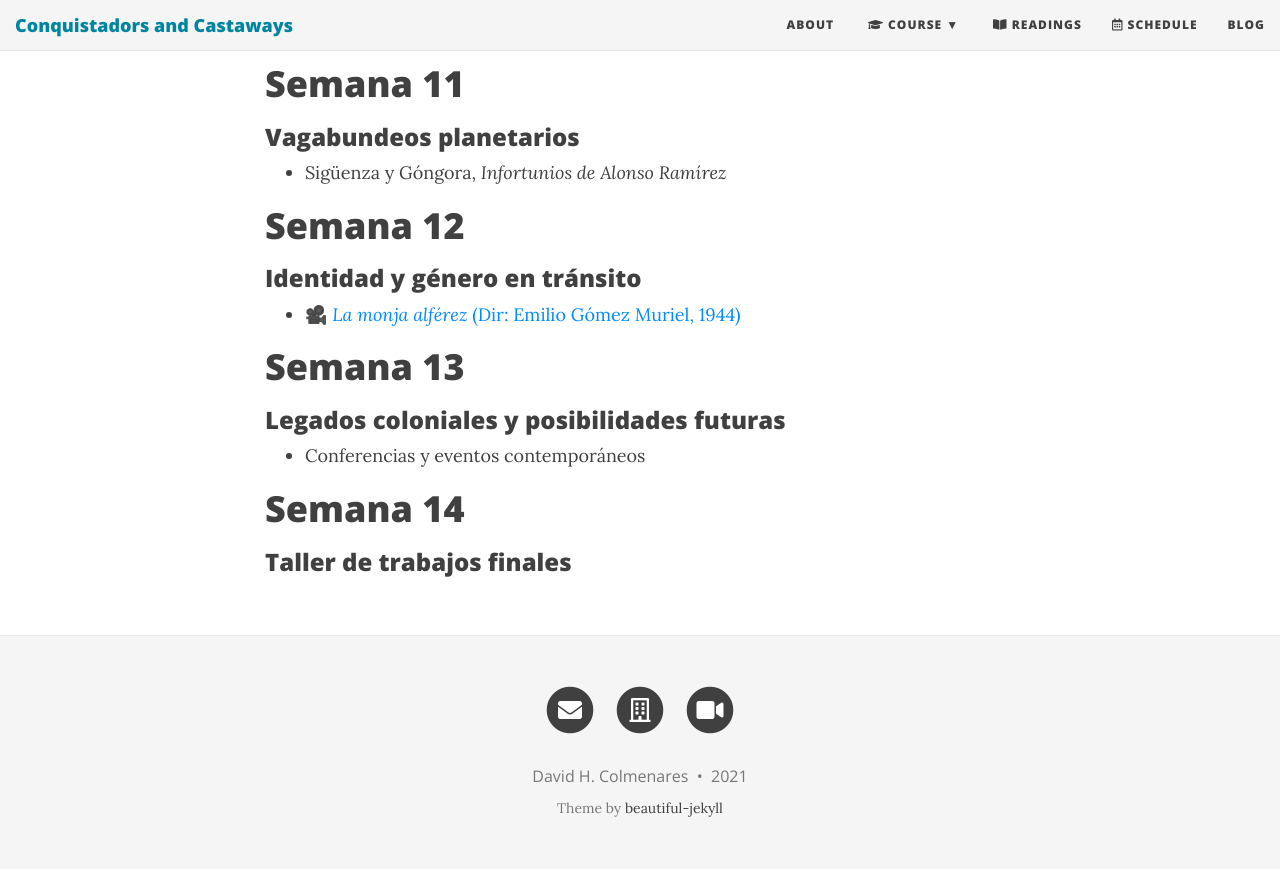
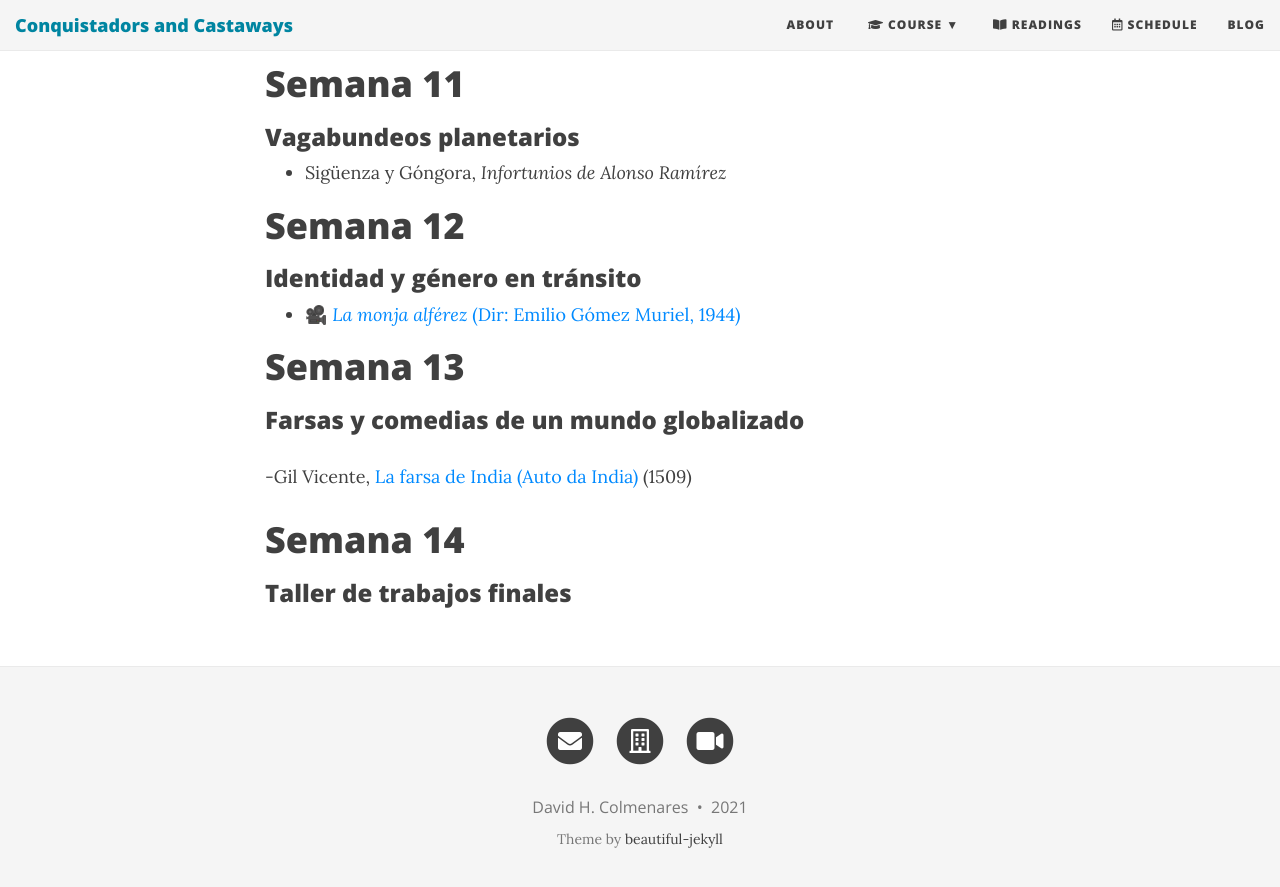
Before and after one commit to Hipomenes/ls452, a Jekyll site: the page built from syllabus.md, in a window 1280 px wide and 900 px high, scrolled down 3143 px. Shown: the top 887 px of the window. Built offline with Jekyll 4.4.1, drawn with Linux system fonts in a browser that asks for light colours; nearby versions of some CDN libraries.

Commit message:
Update syllabus.md

```diff
--- a/syllabus.md
+++ b/syllabus.md
@@ -95,9 +95,9 @@ bigimg: /img/cuauhquecholan.jpg
 - 🎥︁ [*La monja alférez* (Dir: Emilio Gómez Muriel, 1944)](https://youtu.be/rbsW_dnk9dA)
 
 # Semana 13
-### Legados coloniales y posibilidades futuras
+### Farsas y comedias de un mundo globalizado
 
-- Conferencias y eventos contemporáneos
+-Gil Vicente, [La farsa de India (Auto da India)](https://bushare-my.sharepoint.com/:b:/g/personal/dhcg_bu_edu/ETegCpJG8etBqhzPP_uAT5IBYHo0q3C_teGrOZ9In8pCPA?e=dpCHzl) (1509)
 
 # Semana 14
 ### Taller de trabajos finales
```
